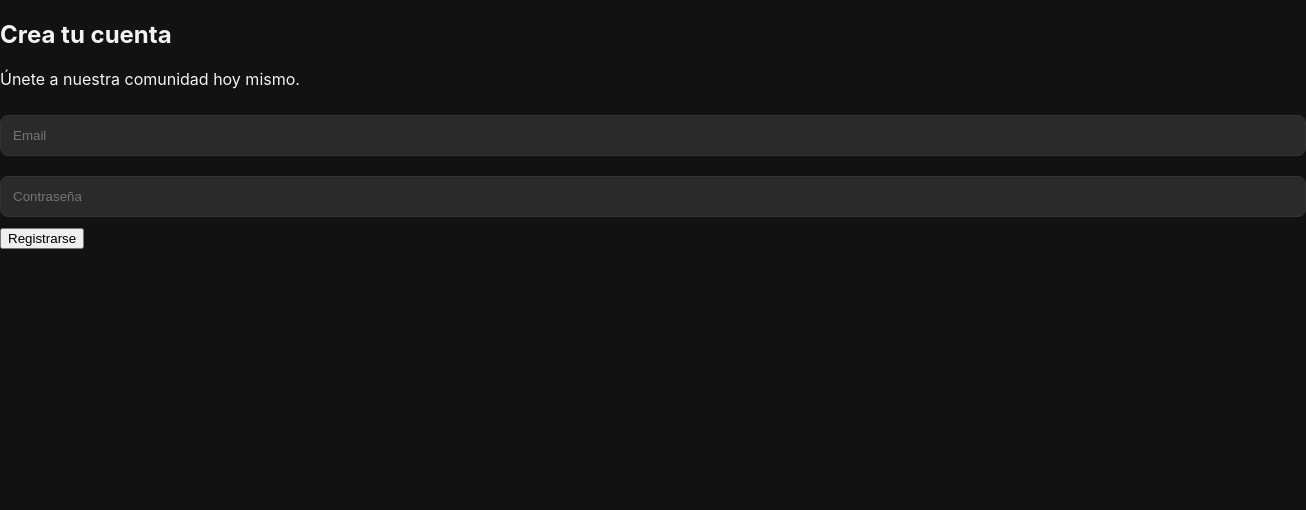
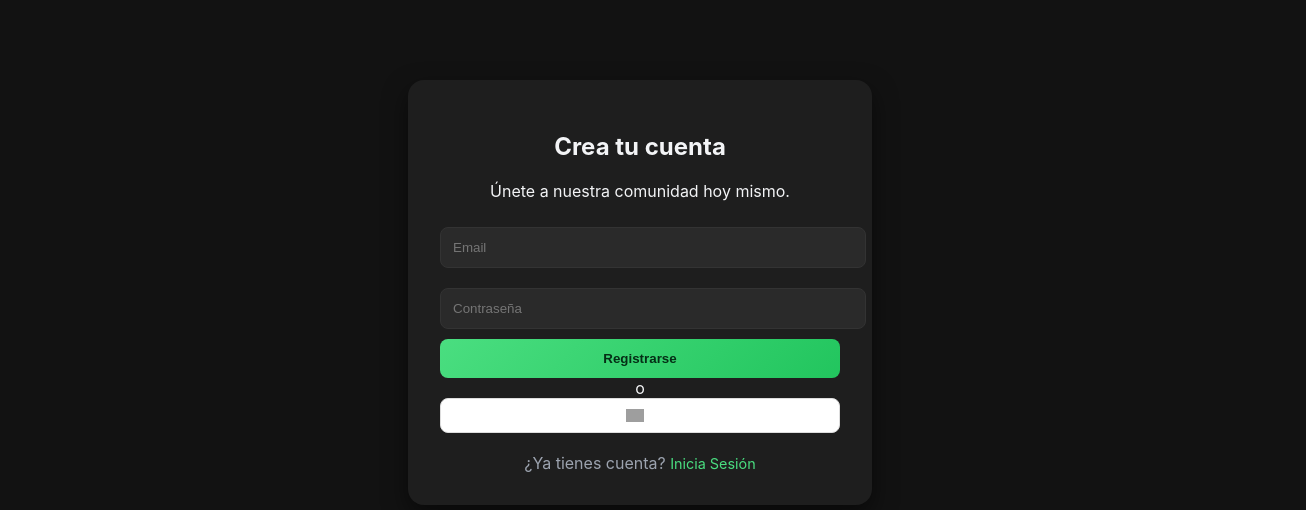
Before and after one commit to Taimolrvz007/ProyectoM4_JosueKalethSalazar, a React (Vite) app: page /register in a window 1280 px wide. Shown: the top 510 px of the page, 1306 px wide, since content can reach past the window. Built offline with nearby package versions, Linux system fonts and the light colour scheme; no server answers; grey boxes are pictures that could not be loaded.

Commit message:
se añadio para registar/sesion con Google

```diff
--- a/src/App.css
+++ b/src/App.css
@@ -17,6 +17,17 @@ body {
 
 /* Contenedor del Formulario */
 .login-container {
+  max-width: 400px;
+  margin: 80px auto;
+  padding: 2rem;
+  background: var(--card-bg);
+  border-radius: 16px;
+  box-shadow: 0 10px 25px rgba(0, 0, 0, 0.5);
+  text-align: center;
+}
+
+/* Contenedor del Formulario */
+.register-container {
   max-width: 400px;
   margin: 80px auto;
   padding: 2rem;
--- a/src/pages/dashboard.tsx
+++ b/src/pages/dashboard.tsx
@@ -7,8 +7,8 @@ import {
   updateDoc, deleteDoc, doc, orderBy
 } from 'firebase/firestore';
 // @ts-ignore
+import styles from './dashboard-style.module.css';
 
-import styles from './dashboard-style.module.css';
 const Dashboard = () => {
   const [tasks, setTasks] = useState<any[]>([]);
   const [newTaskTitle, setNewTaskTitle] = useState('');
--- a/src/pages/login.tsx
+++ b/src/pages/login.tsx
@@ -1,21 +1,34 @@
 import React, { useState } from 'react';
-import { auth } from '../firebaseConfig';
-import { signInWithEmailAndPassword } from 'firebase/auth';
+import { auth } from '../firebaseConfig'; // Asegúrate que aquí exportas también 'googleProvider'
+import { signInWithEmailAndPassword, signInWithPopup, GoogleAuthProvider } from 'firebase/auth';
 import { useNavigate, Link } from 'react-router-dom';
+
+// Si no lo exportaste en firebaseConfig, puedes crearlo aquí momentáneamente:
+const googleProvider = new GoogleAuthProvider();
 
 const Login: React.FC = () => {
   const [email, setEmail] = useState('');
   const [password, setPassword] = useState('');
   const navigate = useNavigate();
 
+  // 1. Lógica para Login con Email (Ya la tenías)
   const handleLogin = async (e: React.FormEvent) => {
     e.preventDefault();
     try {
       await signInWithEmailAndPassword(auth, email, password);
       navigate('/dashboard');
     } catch (error: any) {
-      console.error("Error al iniciar sesión:", error.message);
-      alert("Credenciales incorrectas o usuario no encontrado");
+      alert("Credenciales incorrectas");
+    }
+  };
+
+  // 2. NUEVA: Lógica para Login con Google
+  const handleGoogleLogin = async () => {
+    try {
+      await signInWithPopup(auth, googleProvider);
+      navigate('/dashboard'); // Redirige al éxito
+    } catch (error: any) {
+      console.error("Error con Google:", error.message);
     }
   };
 
@@ -40,6 +53,24 @@ const Login: React.FC = () => {
         <button type="submit" className="btn-primary">Iniciar Sesión</button>
       </form>
 
+      {/* --- DIVISOR VISUAL --- */}
+      <div style={{ margin: '20px 0', color: 'var(--text-muted)' }}> o </div>
+
+      {/* --- BOTÓN DE GOOGLE --- */}
+      <button
+        onClick={handleGoogleLogin}
+        type="button"
+        className="btn-google"
+        style={{ backgroundColor: '#ffffff', color: '#757575', border: '1px solid #ddd', display: 'flex', alignItems: 'center', justifyContent: 'center', width: '100%', padding: '10px', borderRadius: '8px', cursor: 'pointer', fontWeight: 'bold' }}
+      >
+        <img
+          src="https://www.gstatic.com/firebasejs/ui/2.0.0/images/auth/google.svg"
+          alt="Google"
+          style={{ width: '18px', marginRight: '10px' }}
+        />
+        Continuar con Google
+      </button>
+
       <div style={{ marginTop: '20px' }}>
         <span style={{ color: 'var(--text-muted)' }}>¿No tienes cuenta? </span>
         <Link to="/register" className="link-alt">Regístrate</Link>
--- a/src/pages/register.tsx
+++ b/src/pages/register.tsx
@@ -1,52 +1,63 @@
 import React, { useState } from 'react';
-import { auth, db } from '../firebaseConfig'; // Importamos las instancias de Firebase
-import { createUserWithEmailAndPassword } from 'firebase/auth';
-import { doc, setDoc } from 'firebase/firestore';
-import { useNavigate } from 'react-router-dom';
+import { auth, db } from '../firebaseConfig';
+import { createUserWithEmailAndPassword, GoogleAuthProvider, signInWithPopup } from 'firebase/auth';
+import { doc, setDoc, getDoc } from 'firebase/firestore';
+import { Link, useNavigate } from 'react-router-dom';
 
 const Register: React.FC = () => {
-  // 1. Estados para capturar los datos de los inputs
   const [email, setEmail] = useState('');
   const [password, setPassword] = useState('');
-
   const navigate = useNavigate();
 
-  // 2. Función que se ejecuta al enviar el formulario
+  const provider = new GoogleAuthProvider();
+
+  // --- FUNCIÓN PARA GUARDAR EN FIRESTORE (REUTILIZABLE) ---
+  const saveUserInFirestore = async (user: any) => {
+    const userRef = doc(db, "usuarios", user.uid);
+    // Verificamos si ya existe para no sobreescribir datos viejos si solo está iniciando sesión
+    const docSnap = await getDoc(userRef);
+
+    if (!docSnap.exists()) {
+      await setDoc(userRef, {
+        email: user.email,
+        uid: user.uid,
+        displayName: user.displayName || "Usuario Nuevo",
+        photoURL: user.photoURL || "",
+        createdAt: new Date()
+      });
+    }
+  };
+
+  // 1. REGISTRO CON EMAIL
   const handleSubmit = async (e: React.FormEvent) => {
     e.preventDefault();
-    console.log("Intentando registrar a:", email);
+    try {
+      const userCredential = await createUserWithEmailAndPassword(auth, email, password);
+      await saveUserInFirestore(userCredential.user);
+      navigate('/dashboard');
+    } catch (error: any) {
+      alert("Error al registrar: " + error.message);
+    }
+  };
 
+  // 2. REGISTRO/LOGIN CON GOOGLE
+  const handleGoogleRegister = async () => {
     try {
-      // Crear el usuario en Firebase Authentication
-      const userCredential = await createUserWithEmailAndPassword(auth, email, password);
-      const user = userCredential.user;
-
-      // Guardar Nombre y Apellido en Firestore (Colección "usuarios")
-      // Usamos el UID generado por Auth como ID del documento para que estén vinculados
-      await setDoc(doc(db, "usuarios", user.uid), {
-        email: email,
-        uid: user.uid,
-        createdAt: new Date()
-      });
-
-      console.log("Usuario registrado con éxito en Auth y Firestore");
-
-      // Redirigir al dashboard tras el registro exitoso
+      const result = await signInWithPopup(auth, provider);
+      await saveUserInFirestore(result.user);
+      console.log("Registro con Google exitoso");
       navigate('/dashboard');
-
     } catch (error: any) {
-      console.error("Error al registrar:", error.message);
-      alert("Hubo un error: " + error.message);
+      console.error("Error con Google:", error.message);
     }
   };
 
   return (
-    <div className="min-h-screen flex items-center justify-center bg-gray-100 px-4 py-12">
+    <div className="register-container">
       <div className="max-w-lg w-full bg-white rounded-2xl shadow-xl p-10">
         <h2 className="text-2xl font-bold text-gray-800 mb-2">Crea tu cuenta</h2>
         <p className="text-gray-500 mb-8">Únete a nuestra comunidad hoy mismo.</p>
 
-        {/* Agregamos el onSubmit al formulario */}
         <form onSubmit={handleSubmit} className="grid grid-cols-1 gap-5">
           <input
             type="email"
@@ -66,11 +77,37 @@ const Register: React.FC = () => {
           />
           <button
             type="submit"
-            className="w-full bg-indigo-600 hover:bg-indigo-700 text-white font-medium py-3 rounded-lg transition-all transform hover:scale-[1.02]"
+            className="btn-primary"
           >
             Registrarse
           </button>
         </form>
+
+        {/* --- SECCIÓN DE GOOGLE --- */}
+        <div className="mt-6">
+          <div className="relative flex py-5 items-center">
+            <div className="flex-grow border-t border-gray-300"></div>
+            <span className="flex-shrink mx-4 text-gray-400">o</span>
+            <div className="flex-grow border-t border-gray-300"></div>
+          </div>
+
+          <button
+          onClick={handleGoogleRegister}
+        type="button"
+        className="btn-google"
+        style={{ backgroundColor: '#ffffff', color: '#757575', border: '1px solid #ddd', display: 'flex', alignItems: 'center', justifyContent: 'center', width: '100%', padding: '10px', borderRadius: '8px', cursor: 'pointer', fontWeight: 'bold' }}
+      >
+            <img
+              src="https://www.gstatic.com/firebasejs/ui/2.0.0/images/auth/google.svg"
+              alt="Google"
+              style={{ width: '18px', marginRight: '10px' }}
+            />
+          </button>
+          <div style={{ marginTop: '20px' }}>
+            <span style={{ color: 'var(--text-muted)' }}>¿Ya tienes cuenta? </span>
+            <Link to="/login" className="link-alt">Inicia Sesión</Link>
+          </div>
+        </div>
       </div>
     </div>
   );
```
